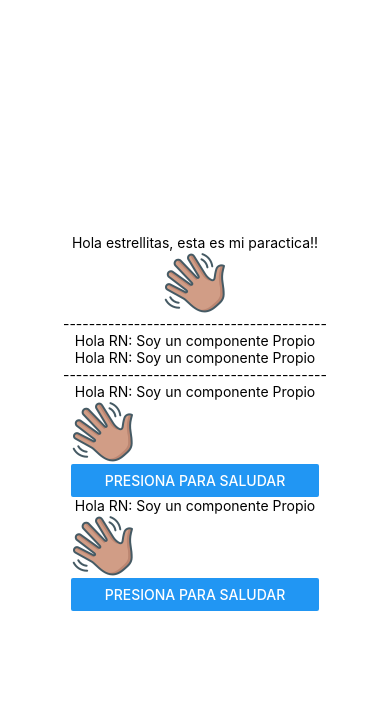
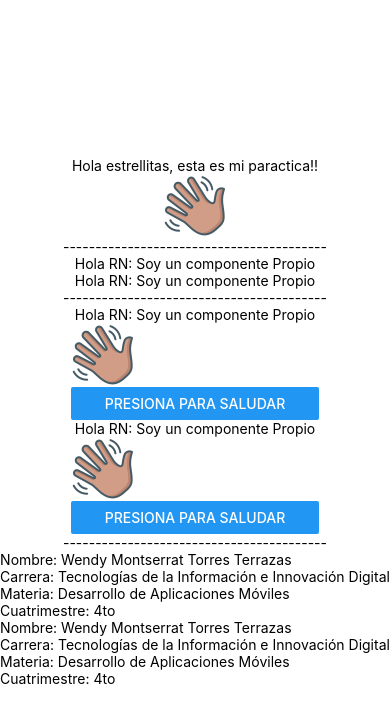
Before and after one commit to 125054306-mtt/DAM222, a React Native app in the folder miapp2/: screen / in a window 390 px wide. Shown: the top 722 px of the page. Built offline with nearby package versions, Linux system fonts and the light colour scheme.

Commit message:
Creación del componente Perfil.js, con datos personales

```diff
--- a/miapp2/App.js
+++ b/miapp2/App.js
@@ -4,6 +4,7 @@
 import { StyleSheet, Text, View, Image } from 'react-native';
 import {Saludo} from './components/Saludo';
 import {Saludos2} from './components/Saludos2';
+import { Perfil } from './components/Perfil';
 
 
 
@@ -21,9 +22,9 @@
       <Saludos2></Saludos2>
       <Saludos2/>
 
-
-
-
+      <Text>-----------------------------------------</Text>
+      <Perfil></Perfil>
+      <Perfil/>
 
 
       <StatusBar style="auto" />
--- /dev/null
+++ b/miapp2/components/Perfil.js
@@ -0,0 +1,12 @@
+import { Text, View } from 'react-native';
+
+export const Perfil = () => {
+  return (
+    <View>
+      <Text>Nombre: Wendy Montserrat Torres Terrazas</Text>
+      <Text>Carrera: Tecnologías de la Información e Innovación Digital</Text>
+      <Text>Materia: Desarrollo de Aplicaciones Móviles</Text>
+      <Text>Cuatrimestre: 4to </Text>
+    </View>
+  );
+};
```
